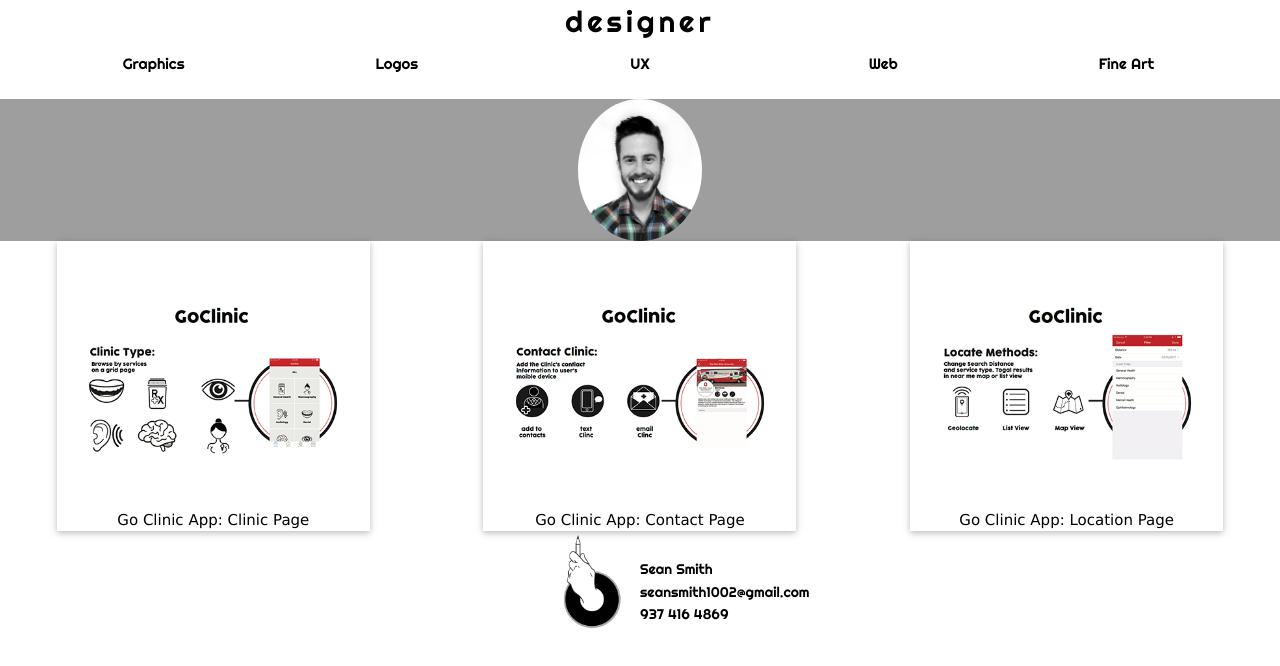
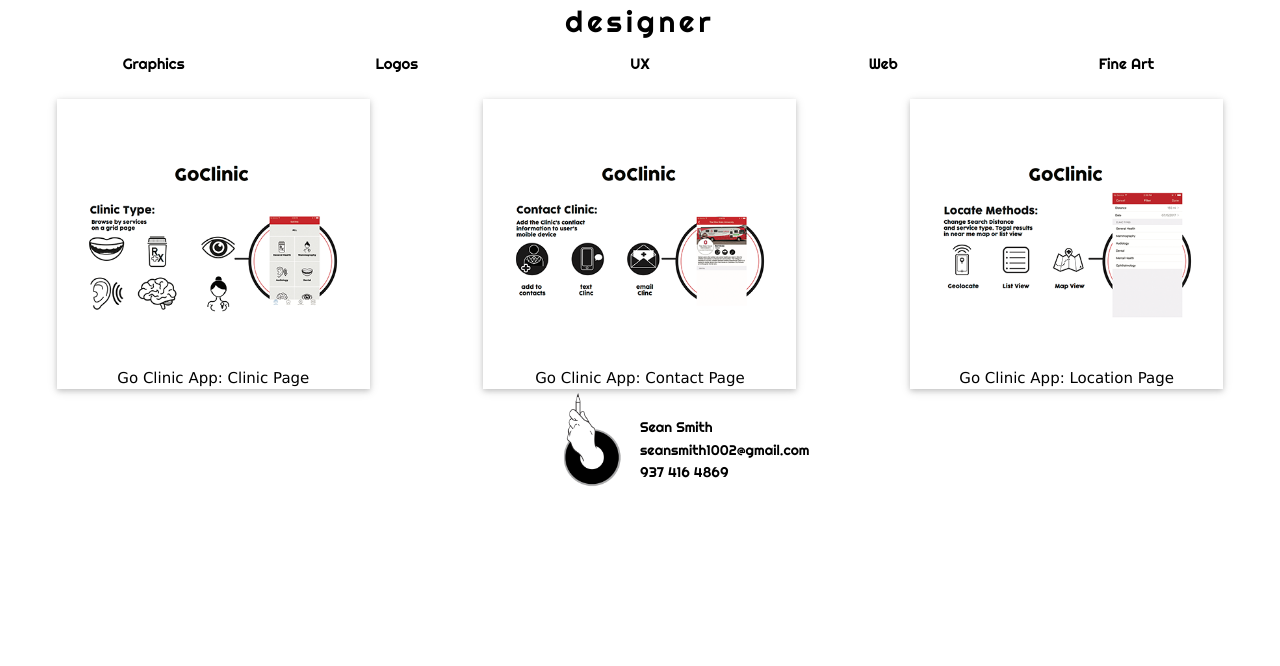
Before and after one commit to sean-smith-sites/portfolio, a plain HTML site: page ux.html in a window 1280 px wide. Drawn offline with nearby package versions, Linux system fonts and the light colour scheme.

Commit message:
Update ux.html

```diff
--- a/ux.html
+++ b/ux.html
@@ -121,9 +121,9 @@
 		</script>
 	</div>
 
-	<div class="w3-container w3-grey" style="height: 10% width: 100%;">
+<!-- 	<div class="w3-container w3-grey" style="height: 10% width: 100%;">
 	  <img src="images/SeanSmith_selft_final.jpg"id="Selfie" class="w3-circle w3-image" style="width:10%; min-width: 60px; display:block; margin-left: auto; margin-right: auto;">
-	</div>
+	</div>	 -->
 
 
 
```
